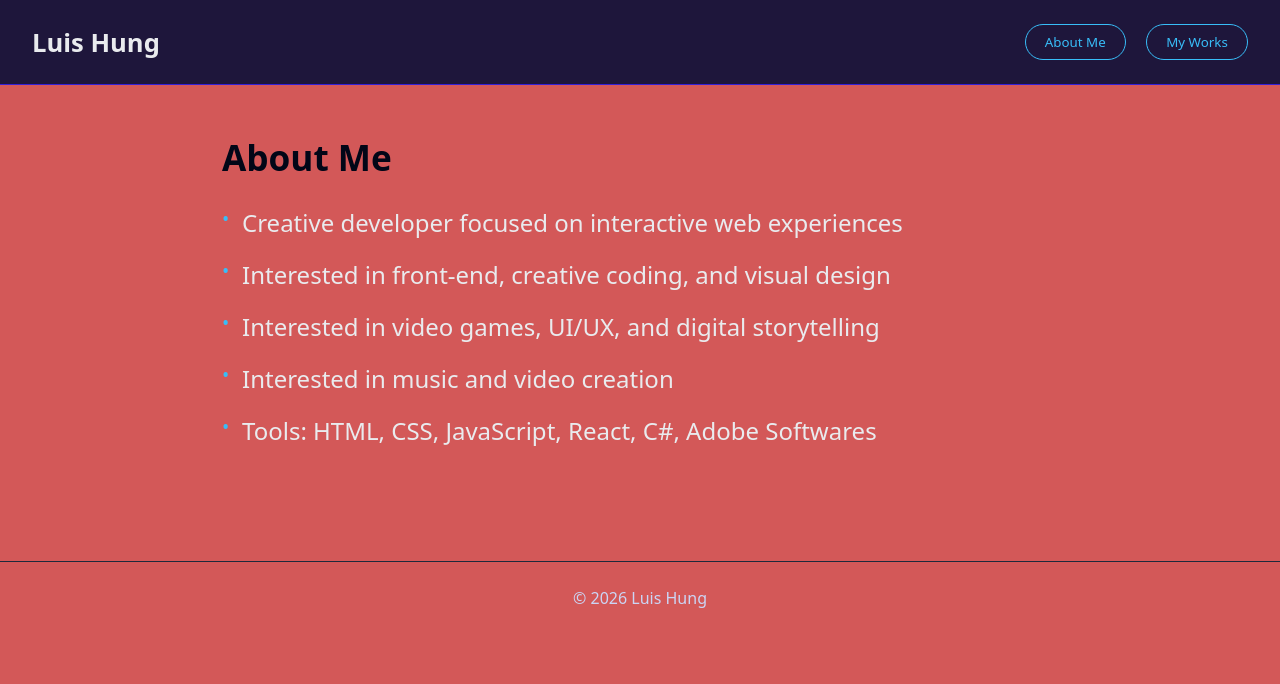
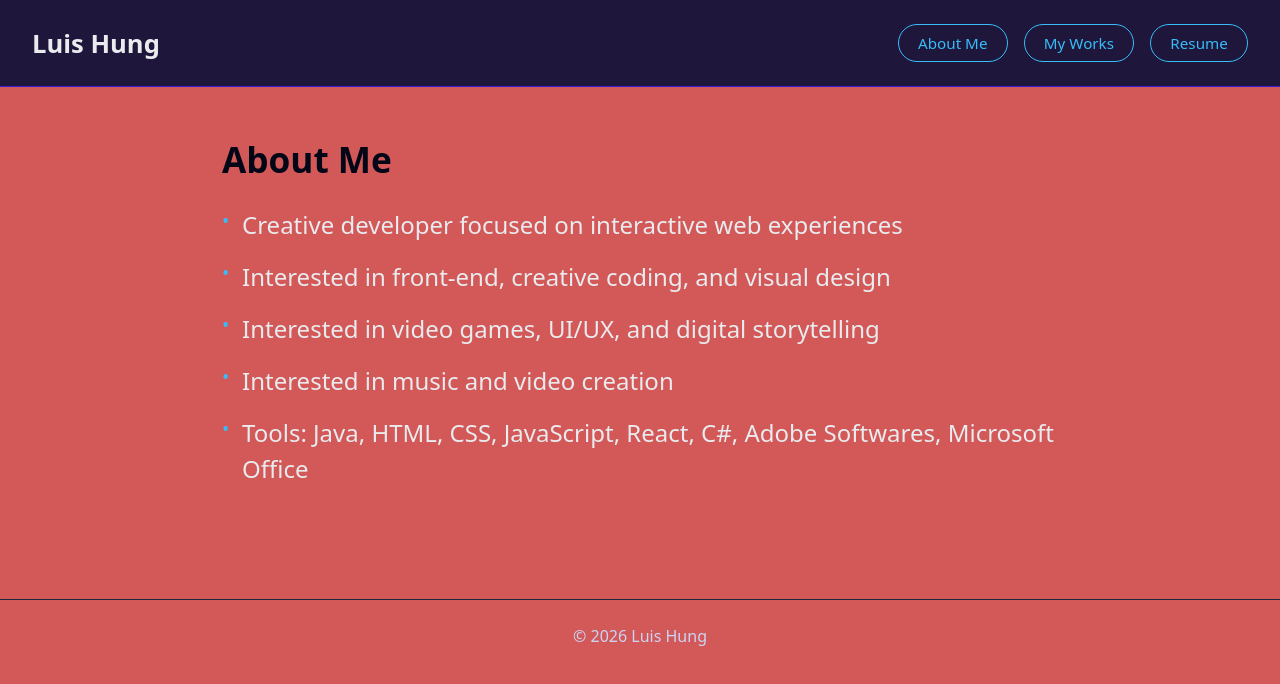
Before and after one commit to Ssiul003/newportfolio, a plain HTML site: page index.html in a window 1280 px wide. Drawn offline with Linux system fonts and the light colour scheme.

Commit message:
added resume and adjusted about me page

```diff
--- a/index.html
+++ b/index.html
@@ -10,9 +10,14 @@
   <header>
     <h1>Luis Hung</h1>
     <nav>
-      <button data-page="about">About Me</button>
-      <button data-page="works">My Works</button>
-    </nav>
+  <button data-page="about">About Me</button>
+  <button data-page="works">My Works</button>
+
+  <a href="files/Resume.pdf" target="_blank" class="resume-btn">
+    Resume
+  </a>
+</nav>
+
   </header>
 
   <main>
@@ -24,7 +29,7 @@
     <li>Interested in front-end, creative coding, and visual design</li>
     <li>Interested in video games, UI/UX, and digital storytelling</li>
     <li>Interested in music and video creation</li>
-    <li>Tools: HTML, CSS, JavaScript, React, C#, Adobe Softwares</li>
+    <li>Tools: Java, HTML, CSS, JavaScript, React, C#, Adobe Softwares, Microsoft Office</li>
   </ul>
 </section>
 
--- a/styles.css
+++ b/styles.css
@@ -26,7 +26,13 @@ header h1 {
   font-weight: 600;
 }
 
-nav button {
+nav {
+  display: flex;
+  align-items: center;
+}
+
+nav button,
+.resume-btn {
   margin-left: 1rem;
   padding: 0.5rem 1.2rem;
   background: transparent;
@@ -34,10 +40,13 @@ nav button {
   color: #38bdf8;
   cursor: pointer;
   border-radius: 999px;
+  font-size: 0.95rem;
+  text-decoration: none;
   transition: all 0.2s ease;
 }
 
-nav button:hover {
+nav button:hover,
+.resume-btn:hover {
   background: #38bdf8;
   color: #020617;
 }
```
Also changed, not shown: 1 other file.
